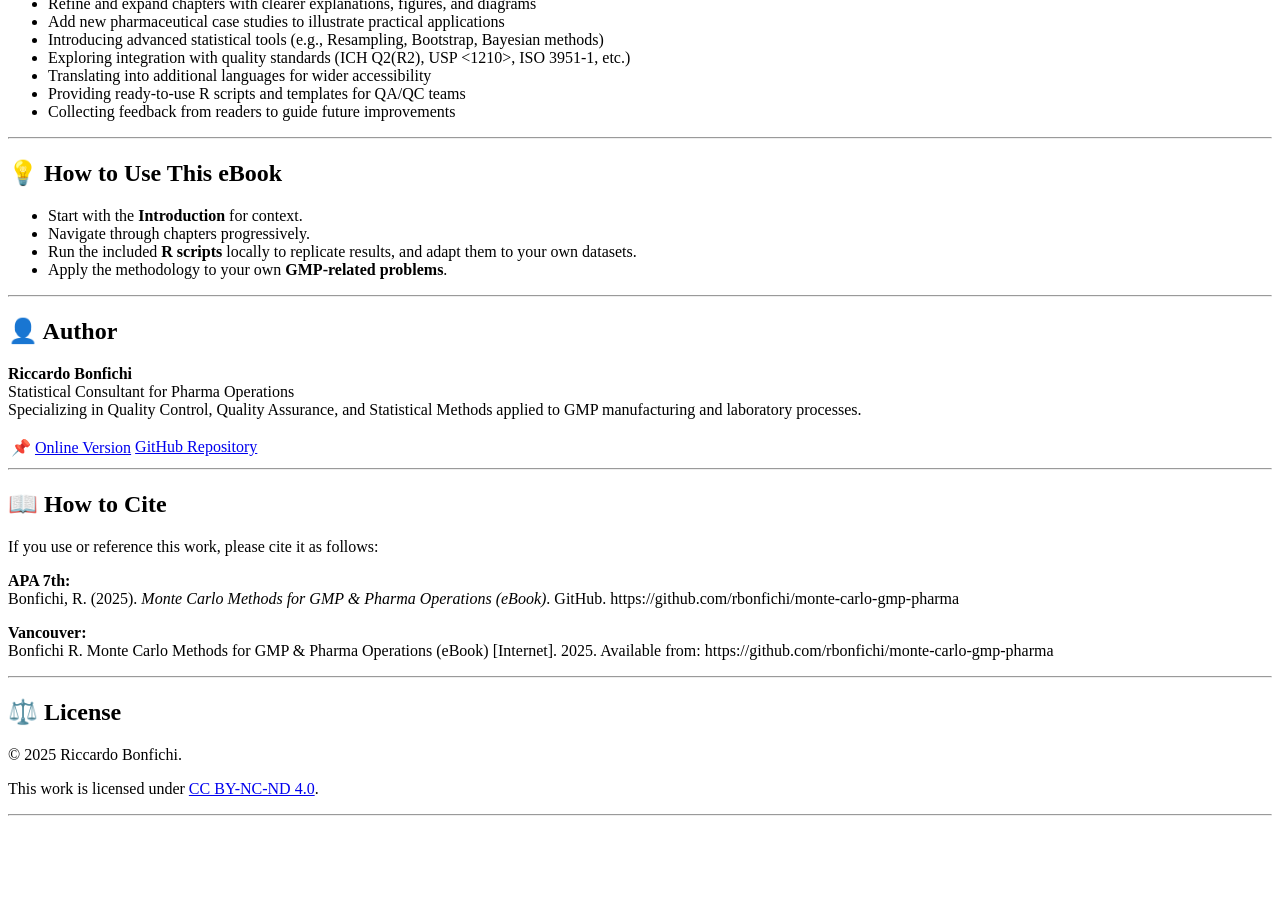
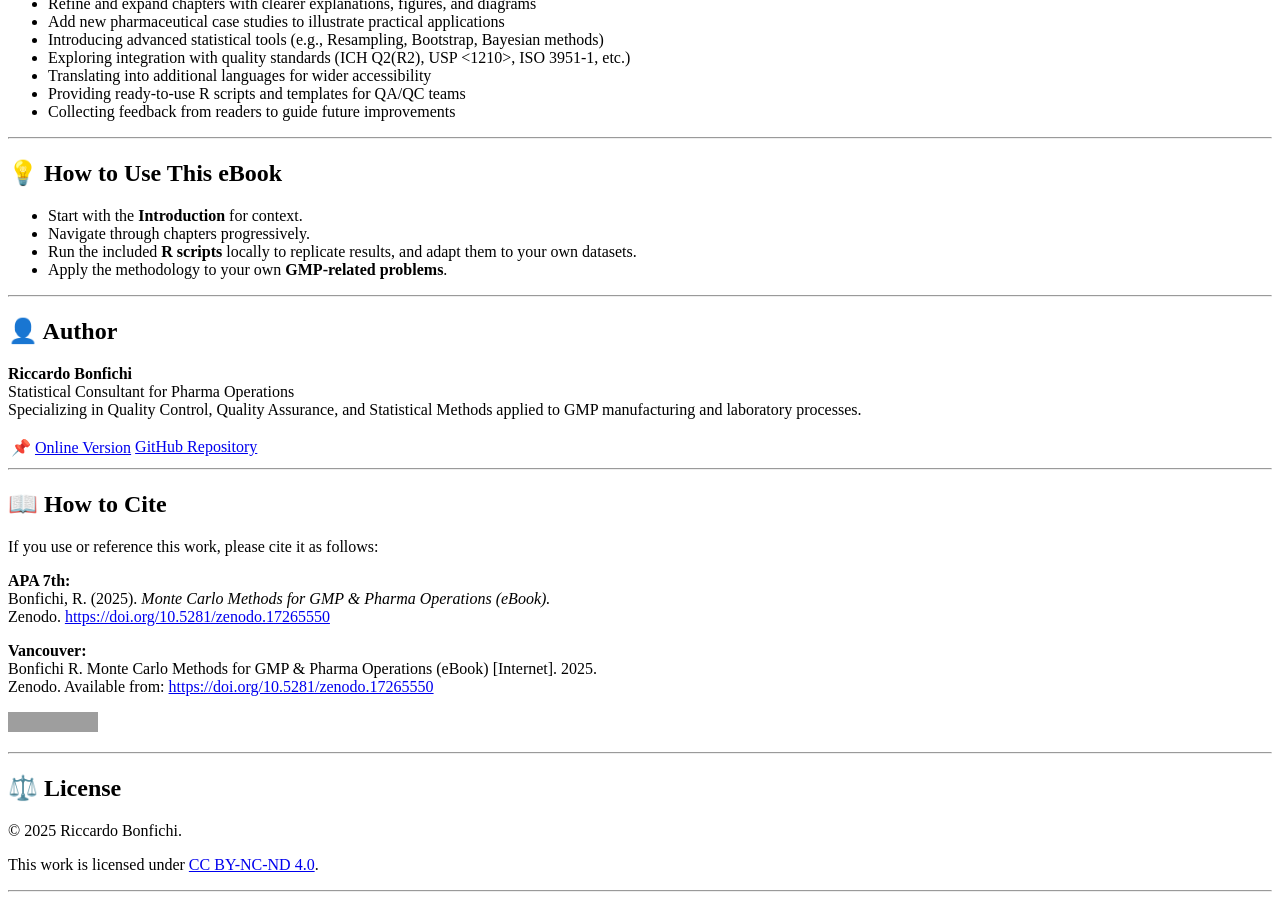
Before and after one commit to rbonfichi/monte-carlo-gmp-pharma, a Jekyll site: the page built from docs/index.md, in a window 1280 px wide and 900 px high, scrolled down 1078 px. Built offline with Jekyll 4.4.1, drawn with Linux system fonts in a browser that asks for light colours; our own code applies the rules of GitHub Pages for plain Markdown files; before the commit the page ends 1902 px from its top, so only the background shows below that; grey boxes are pictures that could not be loaded.

Commit message:
Update index.md

```diff
--- a/docs/index.md
+++ b/docs/index.md
@@ -88,10 +88,14 @@ Specializing in Quality Control, Quality Assurance, and Statistical Methods appl
 If you use or reference this work, please cite it as follows:
 
 **APA 7th:**
-Bonfichi, R. (2025). *Monte Carlo Methods for GMP & Pharma Operations (eBook)*. GitHub. https://github.com/rbonfichi/monte-carlo-gmp-pharma
+Bonfichi, R. (2025). *Monte Carlo Methods for GMP & Pharma Operations (eBook).*
+Zenodo. [https://doi.org/10.5281/zenodo.17265550](https://doi.org/10.5281/zenodo.17265550)
 
 **Vancouver:**
-Bonfichi R. Monte Carlo Methods for GMP & Pharma Operations (eBook) [Internet]. 2025. Available from: https://github.com/rbonfichi/monte-carlo-gmp-pharma
+Bonfichi R. Monte Carlo Methods for GMP & Pharma Operations (eBook) [Internet]. 2025.
+Zenodo. Available from: [https://doi.org/10.5281/zenodo.17265550](https://doi.org/10.5281/zenodo.17265550)
+
+[![DOI](https://zenodo.org/badge/DOI/10.5281/zenodo.17265550.svg)](https://doi.org/10.5281/zenodo.17265550)
 
 ---
 
```
